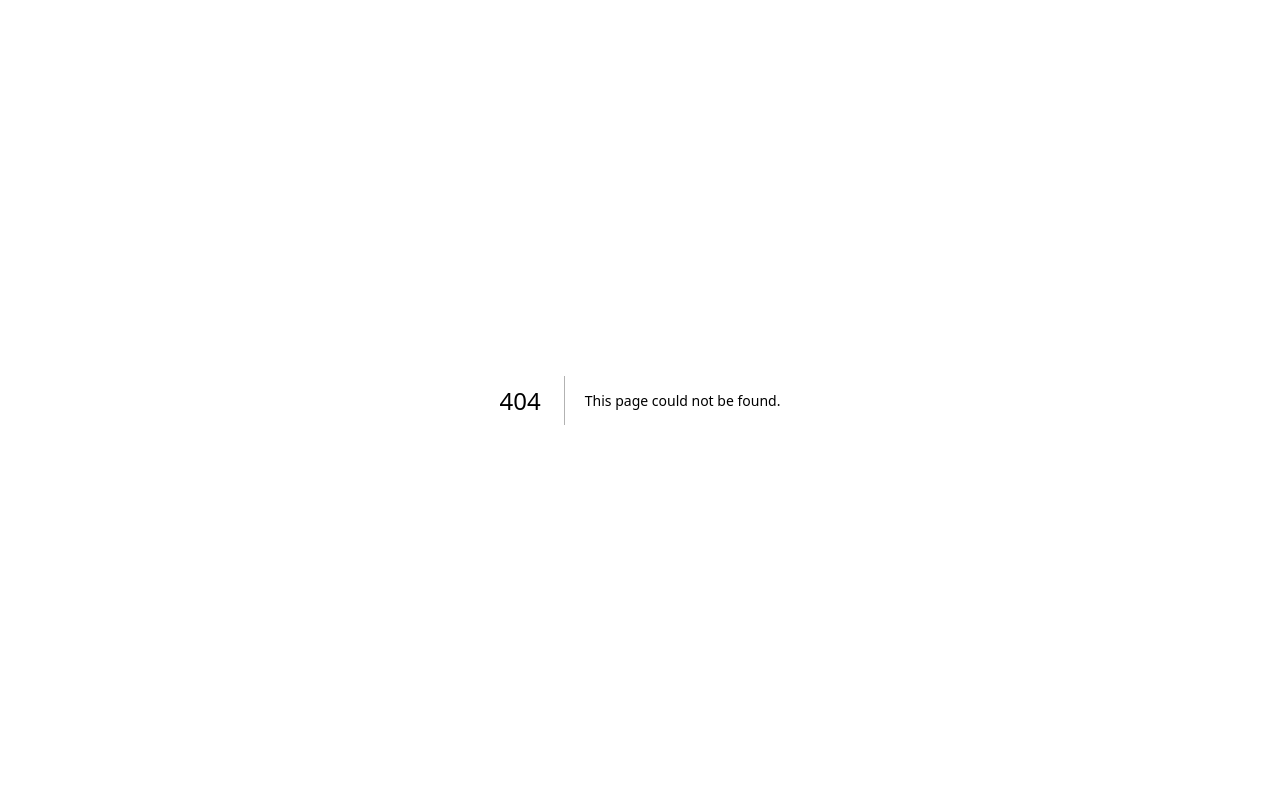
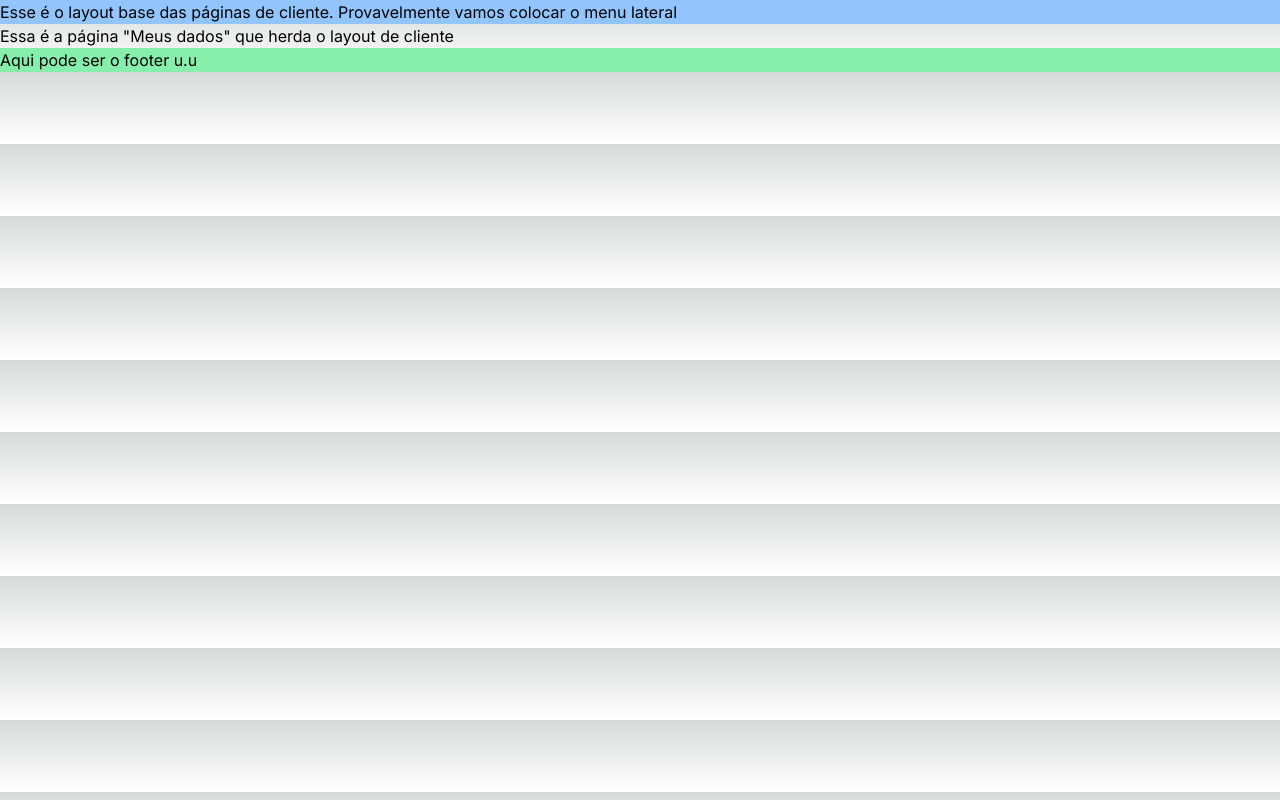
Before and after one commit to byte-stack-uefs/livrum, a Next.js app in the folder phase_4/app/webapp/: page /cliente/meus-dados in a window 1280 px wide. Before the commit this address had no page. Built offline with nearby package versions, Linux system fonts and the light colour scheme.

Commit message:
Adicionando uma "subpágina" para os 'meus dados' do cliente

```diff
--- /dev/null
+++ b/phase_4/app/webapp/app/cliente/meus-dados/page.tsx
@@ -0,0 +1,7 @@
+export default function Page() {
+    return (
+        <div>
+            <p>Essa é a página "Meus dados" que herda o layout de cliente</p>
+        </div>
+    );
+}
```
